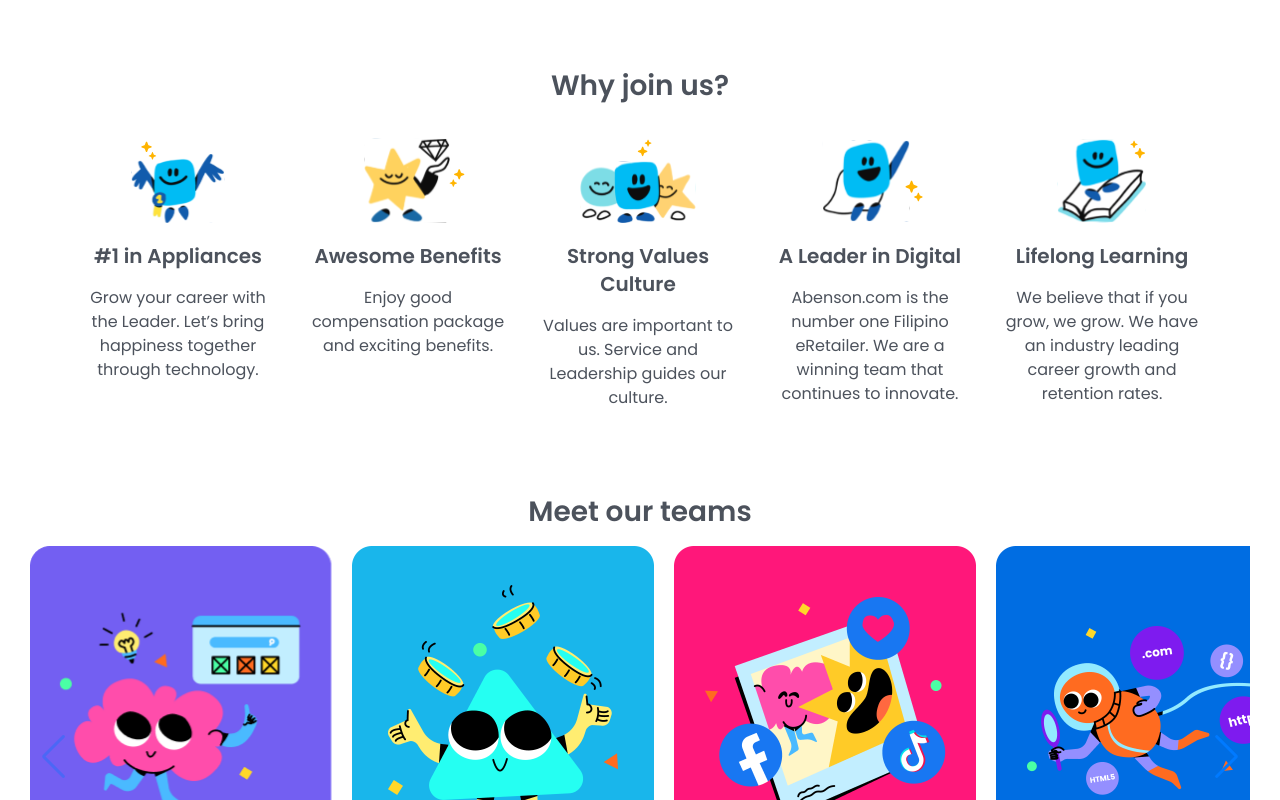
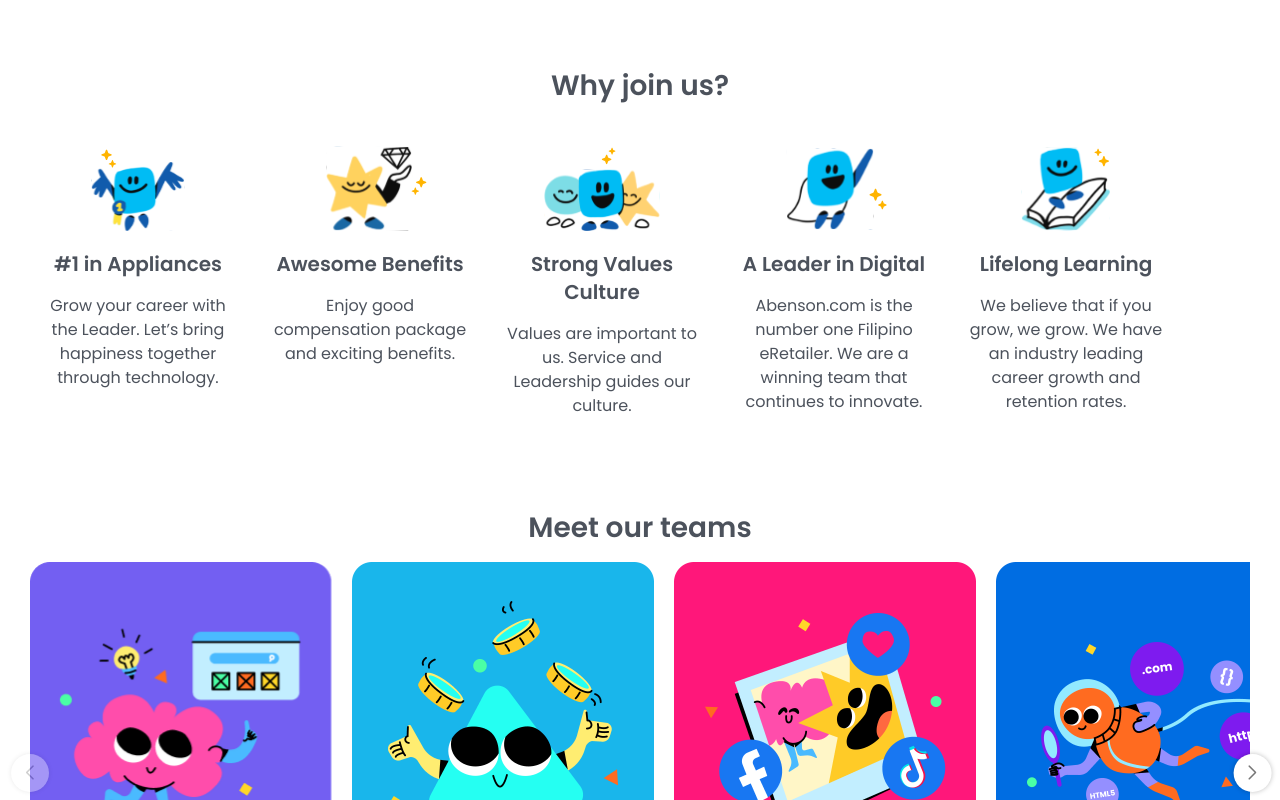
Before and after one commit to nnerb/abenson_landpage, a React (Vite) app: page / in a window 1280 px wide. Shown: the part 1320-2120 px from the top of the page. Built offline with nearby package versions, Linux system fonts and the light colour scheme.

Commit message:
fix spacing in join-us component and arrows of teams component

```diff
--- a/src/components/join-us/join-us.jsx
+++ b/src/components/join-us/join-us.jsx
@@ -37,12 +37,12 @@
   return (
     <section className="text-primary-gray flex flex-col items-center gap-4 lg:gap-7 py-4 lg:py-10">
       <h1 className="text-lg font-poppins-semibold md:text-[28px]">Why join us?</h1>
-      <ul className='flex gap-4 md:px-10 items-start w-full overflow-x-scroll scrollbar-hide cursor-pointer'>
+      <ul className='flex gap-4 py-2 items-start w-full overflow-x-scroll scrollbar-hide cursor-pointer'>
         {joinUsDetails.map((detail) => (
           <li
             key={detail.title}
             className='flex flex-col items-center justify-center gap-2 p-2
-            lg:gap-4 min-w-[140px] max-w-[216px] rounded-primary hover:shadow-2xl'
+            lg:gap-4 min-w-[140px] max-w-[216px] rounded-primary hover:shadow-md'
           >
             {detail.icon}
             <h1 className='text-center font-poppins-semibold text-sm lg:text-xl'>{detail.title}</h1>
--- a/src/components/teams.jsx
+++ b/src/components/teams.jsx
@@ -77,13 +77,13 @@
       <h1 className="text-lg font-poppins-semibold md:text-[28px] text-primary-gray">
         Meet our teams
       </h1>
-      <div className="w-full flex">
+      <div className="w-full relative flex">
         <Swiper
           navigation={true}
           slidesPerView="auto"
           spaceBetween={10}
           modules={[Pagination, Navigation]}
-          className="mySwiper"
+          className="mySwiper !static"
           breakpoints={{
             715: {
               slidesPerView: 4
@@ -92,6 +92,7 @@
               spaceBetween: 20
             }
           }}
+
         >
           {teamsData.map((team) => (
             <div key={team.card}>
@@ -105,13 +106,13 @@
                 <img
                   src={team.card}
                   alt={team.name}
-                  className="relative object-cover min-w-[161px] slider-md:min-h-[226.52px] "
+                  className="relative object-cover min-w-[161px] slider-md:min-h-[226.52px]"
                 />
                 {/* Content */}
                 <div
                   className=" absolute inset-0 h-full flex items-center justify-center
-                  text-white rounded-primary opacity-0
-                  group-hover:opacity-100 transition-opacity duration-300"
+                  text-white rounded-xl lg:rounded-primary opacity-0
+                  group-hover:opacity-100 transition-opacity duration-300 "
                   style={{ background: team.color }}
                 >
                   <div
@@ -140,6 +141,12 @@
             </div>
           ))}
         </Swiper>
+        {/* <div className="swiper-button-prev absolute left-0 top-1/2 transform -translate-y-1/2 z-[60] bg-gray-800 text-white p-2 rounded-full">
+          &lt;
+        </div>
+        <div className="swiper-button-next absolute right-0 top-1/2 transform -translate-y-1/2 z-[60] bg-gray-800 text-white p-2 rounded-full">
+          &gt;
+        </div>    */}
       </div>
     </section>
    );
--- a/src/index.css
+++ b/src/index.css
@@ -52,3 +52,24 @@
   min-width: 161px;
   min-height: 226.52px;
 }
+
+.swiper-button-next, .swiper-button-prev{
+  color: #767676 !important;
+}
+
+.swiper-button-next {
+  transform: translateX(1.6rem);
+}
+
+.swiper-button-prev {
+  transform: translateX(-1.5rem);
+}
+
+.swiper-button-next::after, .swiper-button-prev::after{
+  font-size: 14px !important;
+  background-color: white;
+  padding: 12px 15.4px;
+  border-radius: 100%;
+  font-weight: 700;
+  box-shadow: 0 0px 5px 0px rgb(0 0 0 / 0.25);
+}
```
Also changed, not shown: src/assets/images/teams/chevron.png (added), src/assets/images/teams/left.png (added).
